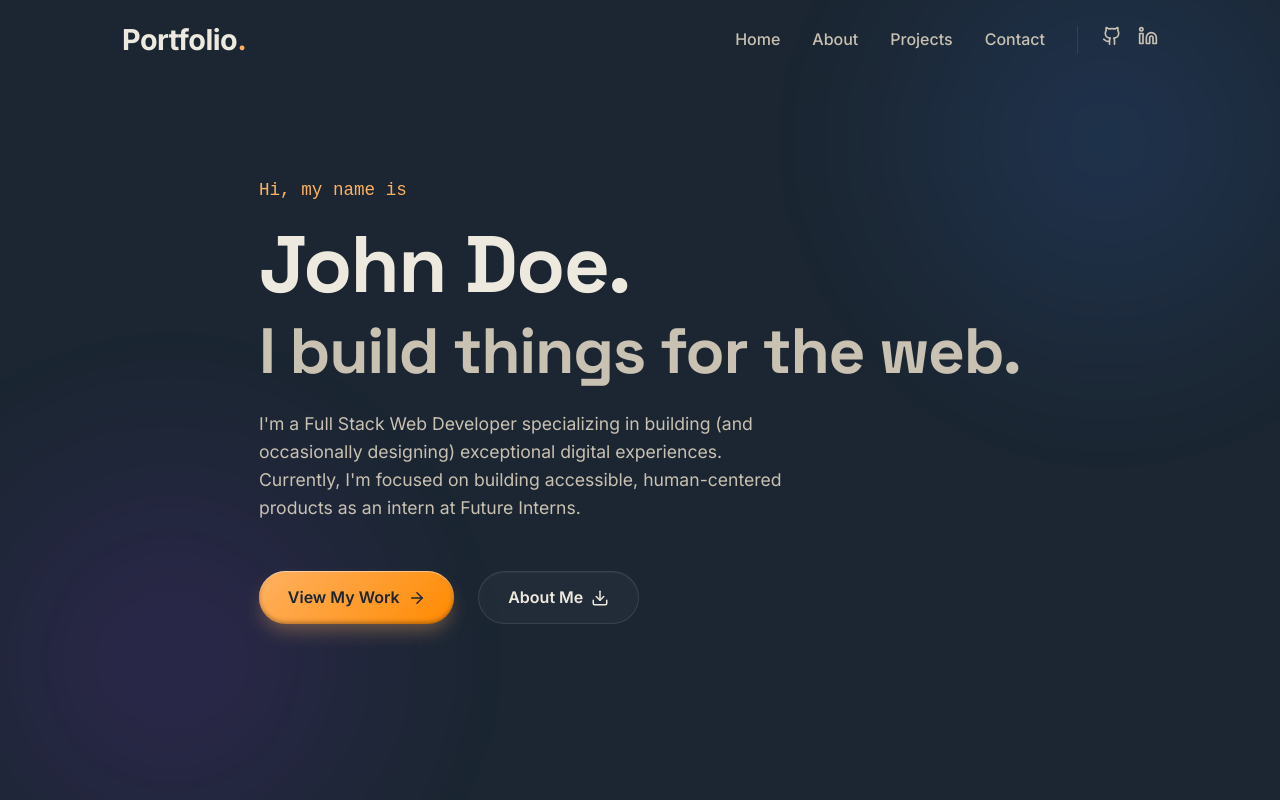
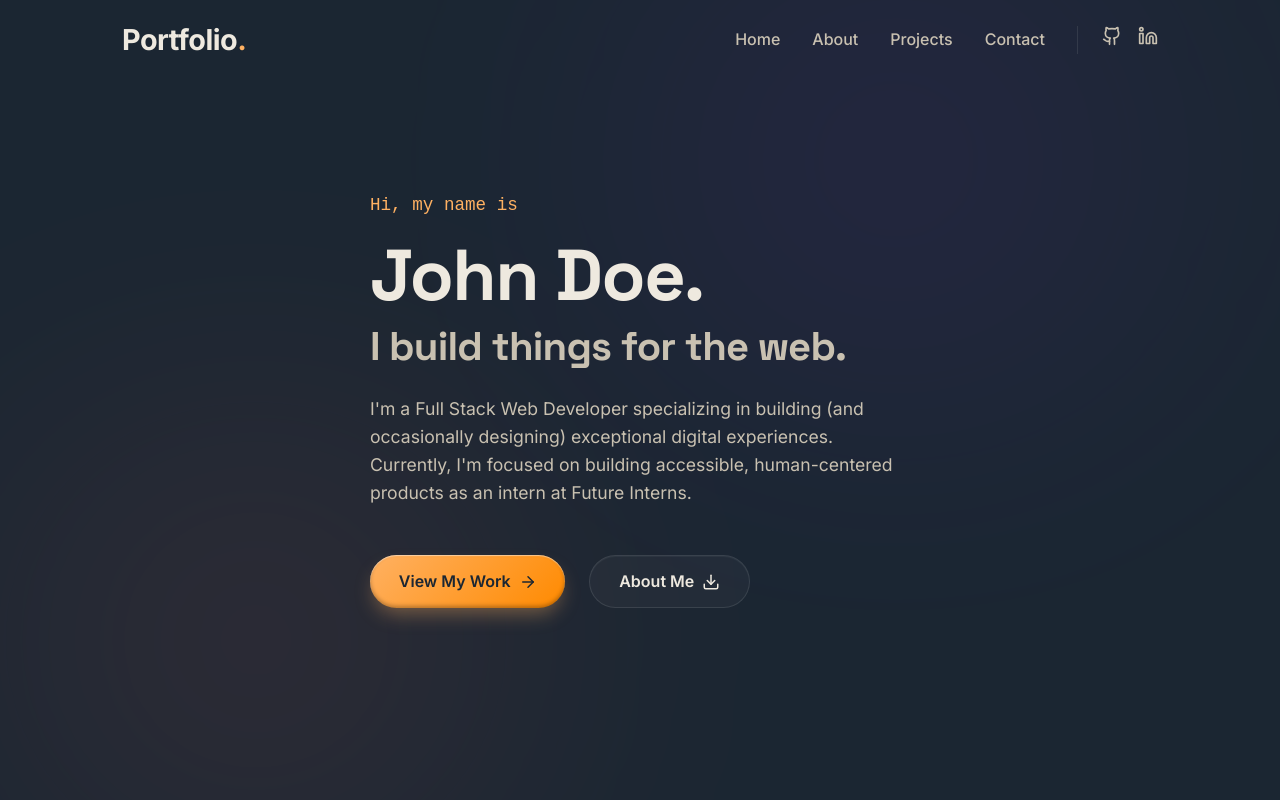
Before and after one commit to errorplayzz/FUTURE_FS_01, a React (Vite) app: page / in a window 1280 px wide. Shown: the top 800 px of the page. Built offline with nearby package versions, Linux system fonts and the light colour scheme.

Commit message:
style: Polish Hero section animations

```diff
--- a/src/components/Hero.css
+++ b/src/components/Hero.css
@@ -9,6 +9,18 @@
 .hero-container {
   position: relative;
   z-index: 10;
+  display: flex;
+  justify-content: center;
+}
+
+.glass-panel {
+  background: rgba(15, 23, 42, 0.4);
+  backdrop-filter: blur(12px);
+  -webkit-backdrop-filter: blur(12px);
+  border: 1px solid rgba(255, 255, 255, 0.05);
+  border-radius: 1.5rem;
+  padding: 3rem;
+  box-shadow: 0 25px 50px -12px rgba(0, 0, 0, 0.5);
 }
 
 .hero-content {
@@ -23,17 +35,28 @@
 }
 
 .hero-name {
-  font-size: clamp(3rem, 8vw, 5rem);
+  font-size: clamp(2.5rem, 6vw, 4.5rem);
   color: var(--text-primary);
   margin-bottom: 0.5rem;
   line-height: 1.1;
 }
 
+.text-gradient {
+  background: linear-gradient(135deg, #fff 0%, var(--accent-color) 100%);
+  -webkit-background-clip: text;
+  -webkit-text-fill-color: transparent;
+  background-clip: text;
+  text-fill-color: transparent;
+}
+
 .hero-subtitle {
-  font-size: clamp(2.5rem, 6vw, 4rem);
+  font-size: clamp(1.5rem, 4vw, 2.5rem);
   color: var(--text-secondary);
   margin-bottom: 1.5rem;
-  line-height: 1.1;
+  line-height: 1.2;
+  min-height: 3rem; /* Prevents layout jump if text wraps on very small screens */
+  display: flex;
+  align-items: center;
 }
 
 .hero-description {
@@ -62,22 +85,37 @@
 
 .glow {
   position: absolute;
-  width: 600px;
-  height: 600px;
-  background: radial-gradient(circle, rgba(59, 130, 246, 0.15) 0%, rgba(15, 23, 42, 0) 70%);
+  width: 80vw;
+  height: 80vh;
   border-radius: 50%;
-  filter: blur(40px);
+  filter: blur(120px);
+  opacity: 0.4;
+  z-index: 1;
 }
 
 .glow-1 {
   top: -20%;
   right: -10%;
+  background: radial-gradient(circle, rgba(138, 43, 226, 0.25) 0%, rgba(27, 38, 50, 0) 70%);
 }
 
 .glow-2 {
   bottom: -20%;
-  left: -10%;
-  background: radial-gradient(circle, rgba(147, 51, 234, 0.15) 0%, rgba(15, 23, 42, 0) 70%);
+  left: -20%;
+  background: radial-gradient(circle, rgba(255, 111, 97, 0.25) 0%, rgba(27, 38, 50, 0) 70%);
+}
+
+.cursor {
+  display: inline-block;
+  width: 3px;
+  background-color: var(--accent-color);
+  animation: blink 1s step-end infinite;
+  margin-left: 2px;
+}
+
+@keyframes blink {
+  from, to { color: transparent }
+  50% { color: var(--accent-color); }
 }
 
 @media (max-width: 480px) {
```
